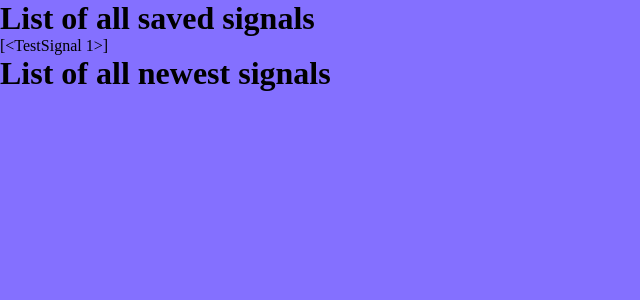
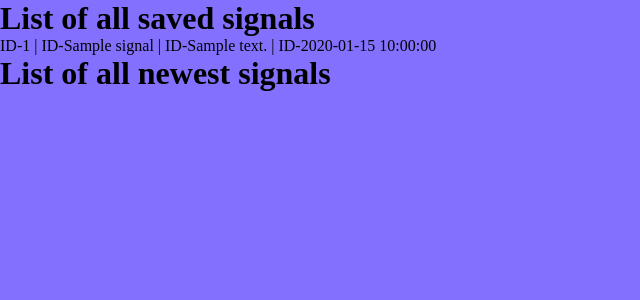
Before and after one commit to MaximGerasimenko/TradingBot, a Flask app: page /signals/all in a window 1280 px wide. Shown: the top 300 px of the page, without its empty margins (0-640 px from the left). Run offline with Flask 2, Linux system fonts and the light colour scheme; tables that the repository leaves empty hold one stand-in row (values such as "Sample post").

Commit message:
Signed-off-by: MaximGerasimenko <lux3rush@gmail.com>

```diff
--- a/main.py
+++ b/main.py
@@ -71,15 +71,12 @@ Webhook
 def webhook():
     if request.method == 'POST':
         try:
-            print(json.load(request.json))
-            print('Got new signal')
-            db.session.add(TestSignal(title='Testing', text=json.load(request.json)))
-            print('Committing')
+            db.session.add(TestSignal(title='Testing', text=json.dumps(request.json)))
             db.session.commit()
-            print(TestSignal.query.last())
             return 'success', 200
         except SQLAlchemyError as e:
-            print(str(e.__dict__['orig']))
+            error = str(e.__dict__['orig'])
+            print(error)
             return abort(400)
     else:
         abort(400)
--- a/templates/signals_list.html
+++ b/templates/signals_list.html
@@ -7,7 +7,9 @@
 {% if all  %}
 <h1>List of all saved signals</h1>
 	{% if signals %}
-		{{ signals }}
+		{% for signal in signals %}
+			ID-{{signal.id}} | ID-{{signal.title}} | ID-{{signal.text}} | ID-{{signal.date}}
+		{% endfor %}
 	{% else %}
 		<h3>Cant load signals list. Maybe is empty.</h3>
 	{% endif %}
```
